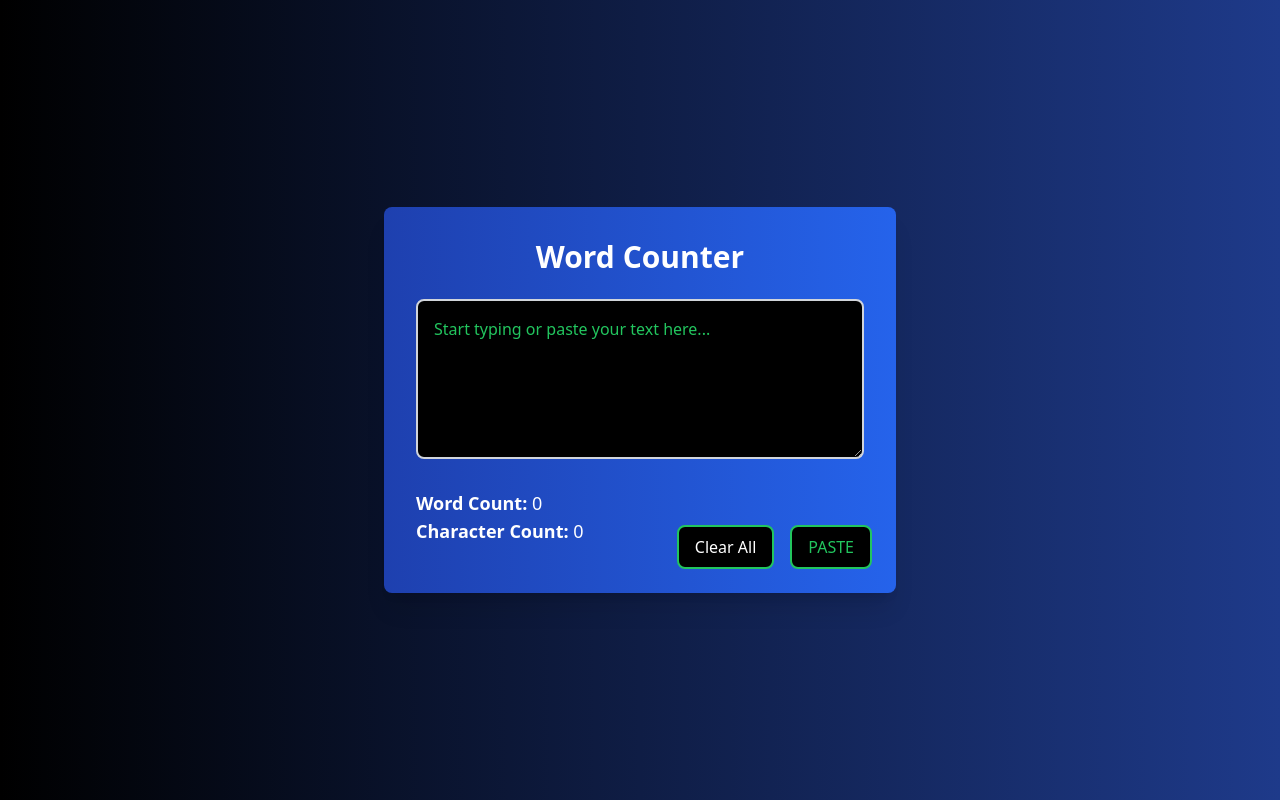
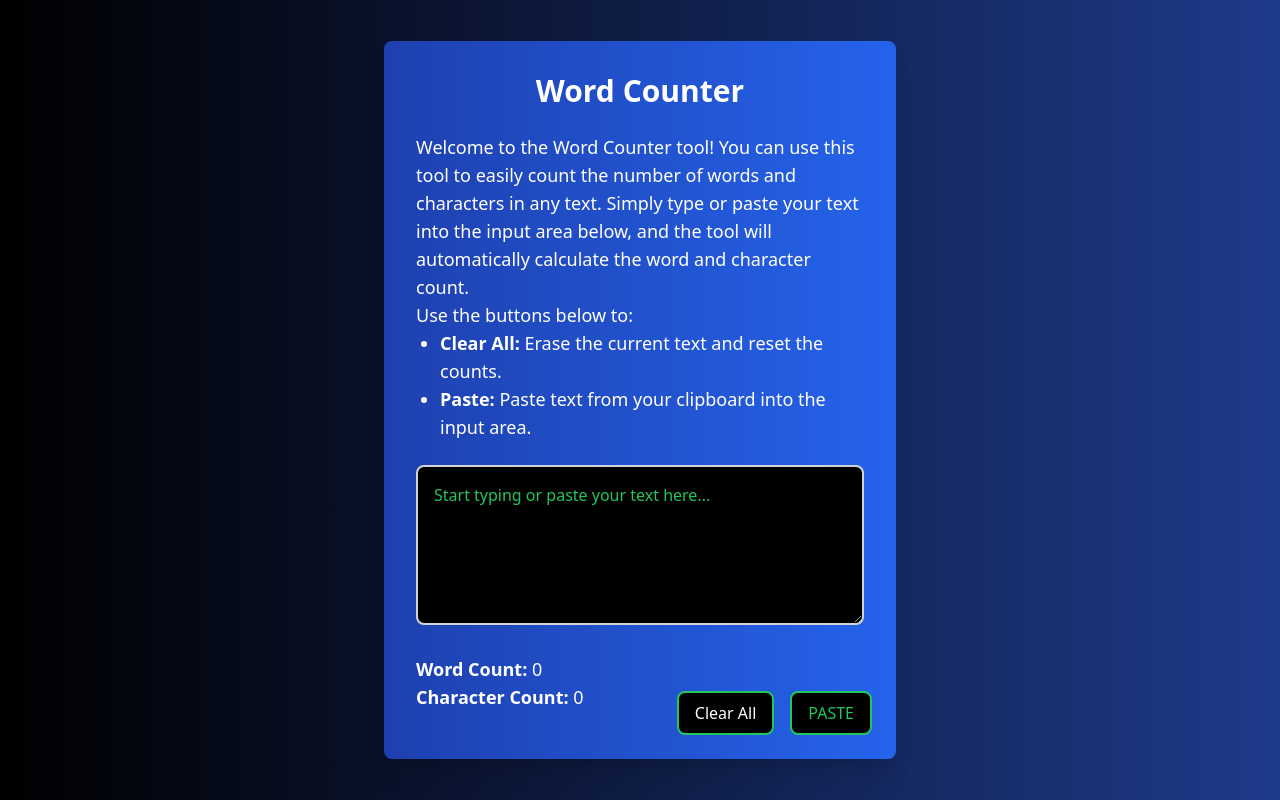
Before and after one commit to Debbhai/WordCounter, a plain HTML site: page index.html in a window 1280 px wide. Drawn offline with nearby package versions, Linux system fonts and the light colour scheme.

Commit message:
changed the html text

```diff
--- a/index.html
+++ b/index.html
@@ -14,6 +14,16 @@
 
   <div class="bg-gradient-to-r from-blue-800 to-blue-600 p-8 rounded-lg shadow-xl w-full max-w-lg relative">
     <h1 class="text-3xl font-bold mb-6 text-center text-white">Word Counter</h1>
+
+    <!-- Instructions Text -->
+    <div class="text-lg mb-6">
+      <p>Welcome to the Word Counter tool! You can use this tool to easily count the number of words and characters in any text. Simply type or paste your text into the input area below, and the tool will automatically calculate the word and character count.</p>
+      <p>Use the buttons below to:</p>
+      <ul class="list-disc pl-6">
+        <li><strong>Clear All:</strong> Erase the current text and reset the counts.</li>
+        <li><strong>Paste:</strong> Paste text from your clipboard into the input area.</li>
+      </ul>
+    </div>
 
     <!-- Textarea for input -->
     <textarea id="textInput"
```
